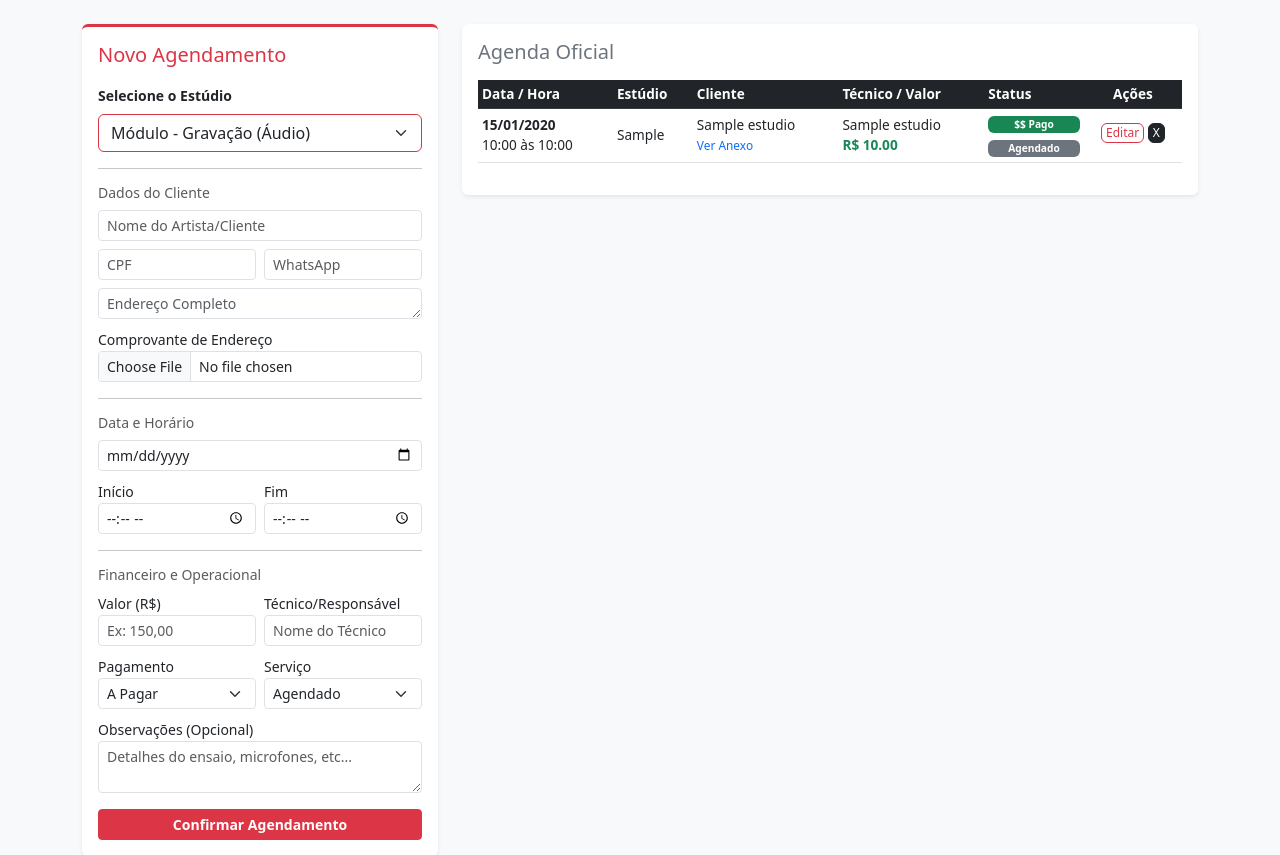
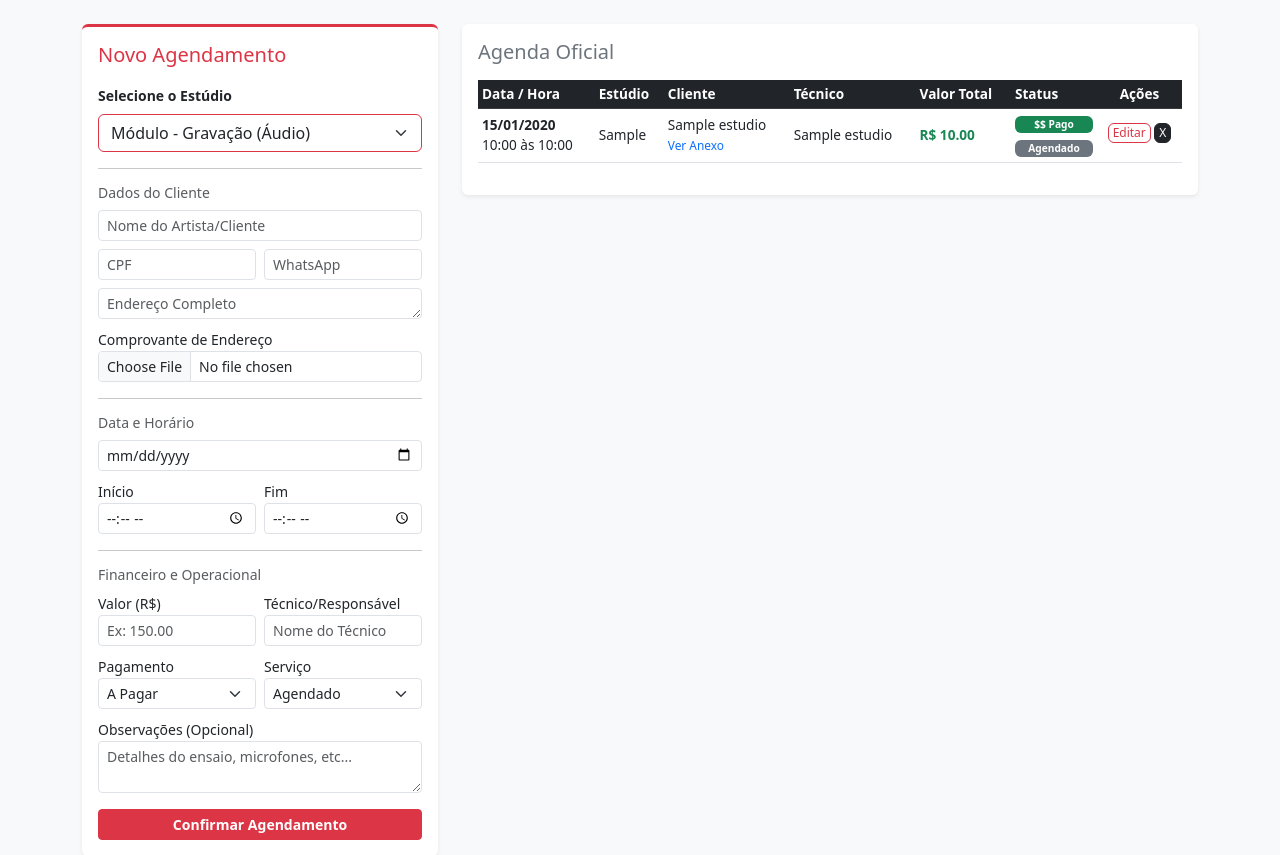
Before and after one commit to Casademusicacambuci/escola_musica, a Flask app: page /estudios in a window 1280 px wide. Shown: the part 56-911 px from the top of the page. Run offline with Flask 3, Linux system fonts and the light colour scheme; the visitor is signed in with stand-in values (Sample User, id 1); tables that the repository leaves empty hold one stand-in row (values such as "Sample post").

Commit message:
Update labels and structure for financial inputs

```diff
--- a/templates/estudios.html
+++ b/templates/estudios.html
@@ -78,7 +78,7 @@
                             <div class="row g-2 mb-2">
                                 <div class="col-6">
                                     <label class="form-label small mb-0">Valor (R$)</label>
-                                    <input type="number" step="0.01" class="form-control form-control-sm" name="valor" placeholder="Ex: 150,00" required>
+                                    <input type="number" step="0.01" class="form-control form-control-sm" name="valor" placeholder="Ex: 150.00" required>
                                 </div>
                                 <div class="col-6">
                                     <label class="form-label small mb-0">Técnico/Responsável</label>
@@ -132,7 +132,8 @@
                                             <th>Data / Hora</th>
                                             <th>Estúdio</th>
                                             <th>Cliente</th>
-                                            <th>Técnico / Valor</th>
+                                            <th>Técnico</th>
+                                            <th>Valor Total</th>
                                             <th>Status</th>
                                             <th class="text-center">Ações</th>
                                         </tr>
@@ -147,7 +148,8 @@
                                                     <a href="{{ url_for('static', filename=ag.comprovante_endereco) }}" target="_blank" class="text-decoration-none small">Ver Anexo</a>
                                                 {% endif %}
                                             </td>
-                                            <td>{{ ag.nome_tecnico }}<br><strong class="text-success">R$ {{ "%.2f"|format(ag.valor) }}</strong></td>
+                                            <td>{{ ag.nome_tecnico }}</td>
+                                            <td><strong class="text-success">R$ {{ "%.2f"|format(ag.valor) }}</strong></td>
                                             <td>
                                                 {% if ag.status_pagamento == 'Pago' %}
                                                     <span class="badge bg-success mb-1 w-100">$$ Pago</span>
@@ -206,7 +208,7 @@
                                                       </div>
                                                       <div class="row g-2 mb-2">
                                                           <div class="col-6">
-                                                              <label class="form-label small mb-0">Valor (R$)</label>
+                                                              <label class="form-label small mb-0">Valor Total (R$)</label>
                                                               <input type="number" step="0.01" class="form-control form-control-sm" name="valor" value="{{ ag.valor }}" required>
                                                           </div>
                                                           <div class="col-6">
```
